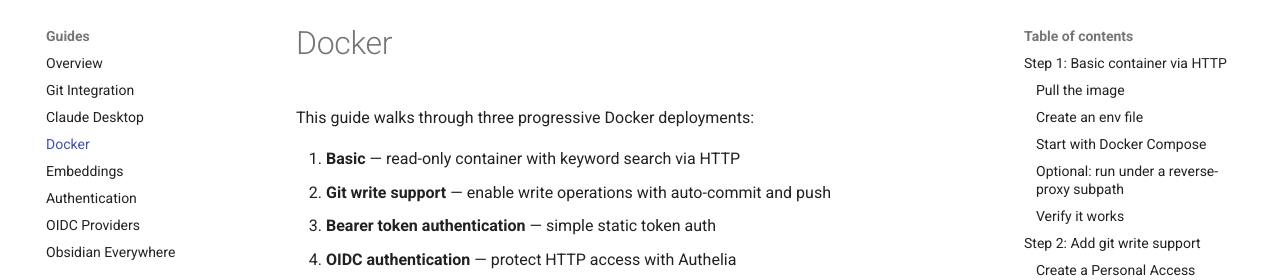
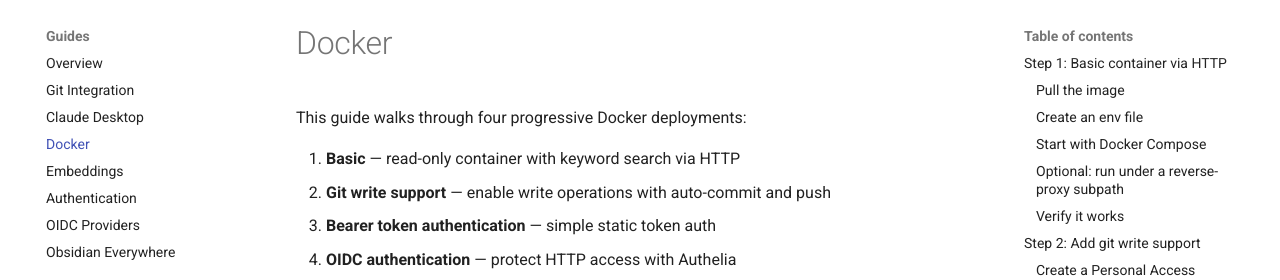
Before and after one commit to pvliesdonk/markdown-mcp, an MkDocs documentation site: the page built from docs/guides/docker.md, in a window 1280 px wide and 900 px high. Shown: the part 123-403 px from the top of the window. Built offline with MkDocs 1.6.1 and Material for MkDocs 9.7.7, drawn with Linux system fonts in a browser that asks for light colours; comment, search, counter and statistics services are not loaded.

Commit message:
fix: add auth guide to llmstxt sections and fix docker guide count
- Add guides/authentication.md to mkdocs.yml llmstxt sections
- Fix "three progressive Docker deployments" → "four" (pre-existing)
- Update docker.md llmstxt description to include bearer token

Co-Authored-By: Claude Opus 4.6 <noreply@anthropic.com>

```diff
--- a/docs/guides/docker.md
+++ b/docs/guides/docker.md
@@ -1,6 +1,6 @@
 # Docker
 
-This guide walks through three progressive Docker deployments:
+This guide walks through four progressive Docker deployments:
 
 1. **Basic** — read-only container with keyword search via HTTP
 2. **Git write support** — enable write operations with auto-commit and push
--- a/mkdocs.yml
+++ b/mkdocs.yml
@@ -56,8 +56,9 @@ plugins:
           - guides/index.md: Guide overview — which guide to read
           - guides/git-integration.md: Git modes — managed, unmanaged (commit-only), and no-git
           - guides/claude-desktop.md: Claude Desktop setup (read-only, git write, semantic search)
-          - guides/docker.md: Docker deployment (basic, git write, OIDC)
+          - guides/docker.md: Docker deployment (basic, git write, bearer token, OIDC)
           - guides/embeddings.md: Embedding providers (Ollama, sentence-transformers, OpenAI)
+          - guides/authentication.md: Authentication modes — bearer token, OIDC, and troubleshooting
           - guides/oidc-providers.md: OIDC provider setup (Authelia, Keycloak, Google, GitHub via broker)
           - guides/obsidian-everywhere.md: Reference architecture for desktop + mobile + Claude on one vault
         MCP Interface:
```
